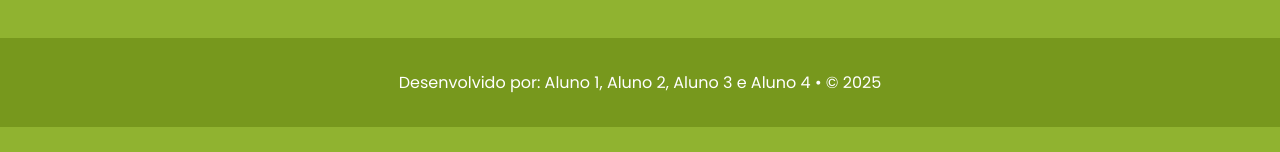
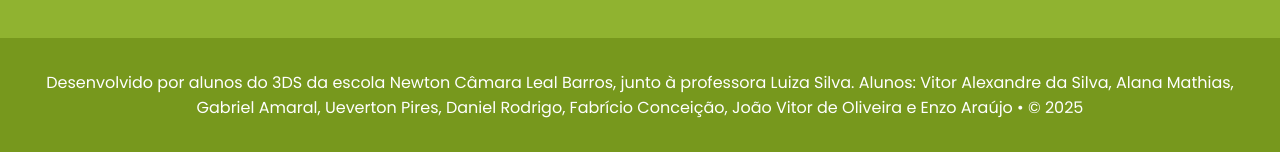
Before and after one commit to luizaoes-hub/agricotec, a plain HTML site: page index.html in a window 1280 px wide. Shown: the part 1216-1368 px from the top of the page. Before the commit the page ends 1343 px from the top, so only its background shows below. Drawn offline with Linux system fonts and the light colour scheme.

Commit message:
index.html

```diff
--- a/index.html
+++ b/index.html
@@ -83,7 +83,7 @@
 
 
   <footer>
-    <p>Desenvolvido por: Aluno 1, Aluno 2, Aluno 3 e Aluno 4  •  © 2025</p>
+    <p>Desenvolvido por alunos do 3DS da escola Newton Câmara Leal Barros, junto à professora Luiza Silva. Alunos: Vitor Alexandre da Silva, Alana Mathias, Gabriel Amaral, Ueverton Pires, Daniel Rodrigo, Fabrício Conceição, João Vitor de Oliveira e Enzo Araújo  •  © 2025</p>
   </footer>
 
   <script>
```
